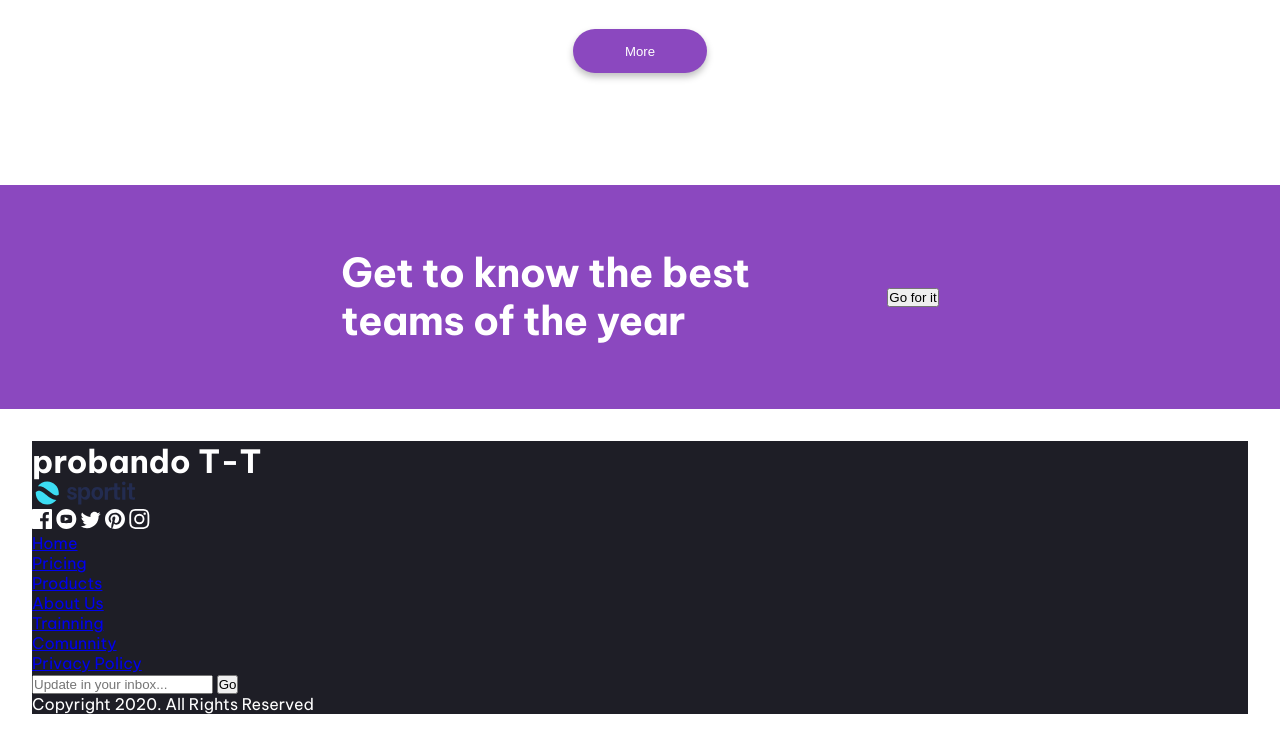
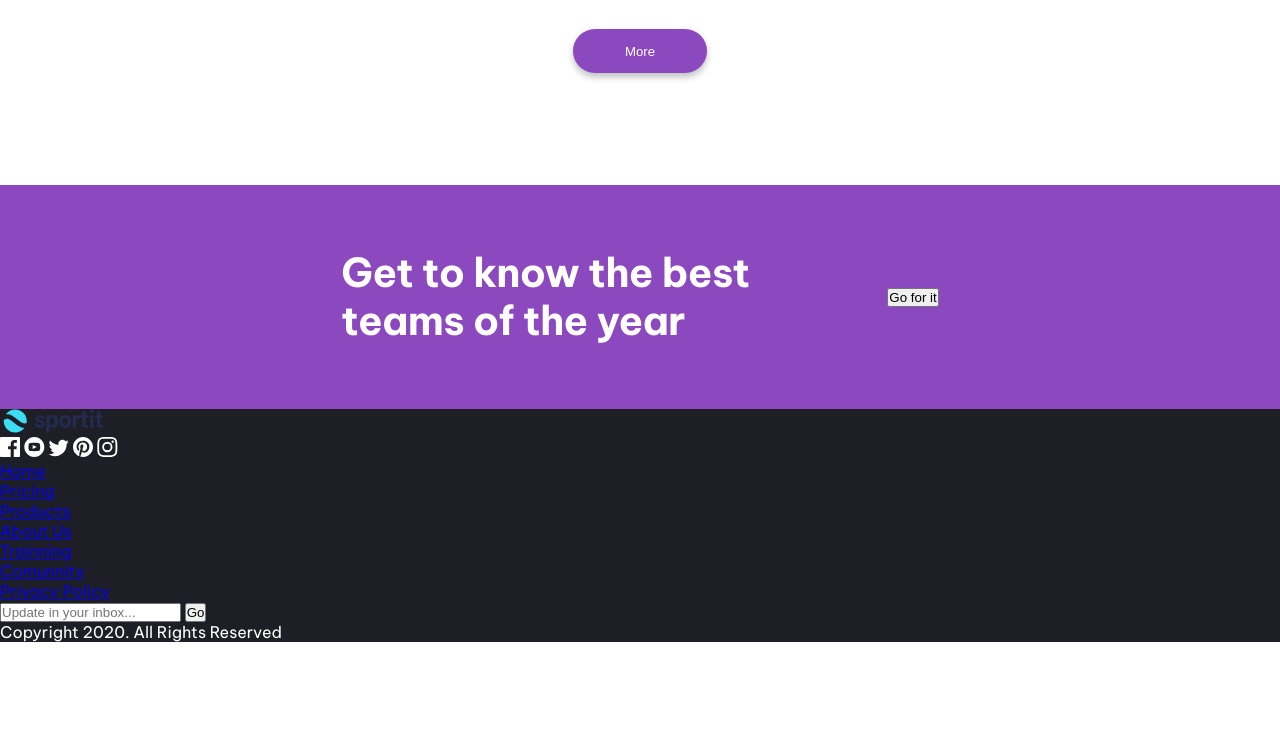
Before and after one commit to hellend08/final-project-FE1, a plain HTML site: page index.html in a window 1280 px wide. Shown: the part 1898-2644 px from the top of the page. After the commit the page ends 2540 px from the top, so only its background shows below. Drawn offline with Linux system fonts and the light colour scheme.

Commit message:
eliminando ultimo commit

```diff
--- a/css/style.css
+++ b/css/style.css
@@ -235,7 +235,6 @@ body {
 .container-footer {
     background-color: #1E1E26;
     color: #FFFFFF;
-    margin: 2rem;
 }
 
 /* .footer-nav a{
--- a/index.html
+++ b/index.html
@@ -116,7 +116,6 @@
     </main>
     <footer class="container-footer">
         <div>
-            <h1>probando T-T</h1>
             <section>
                 <img src="./img/logo.svg" alt="logo" class="logo">
                 <div>
```
